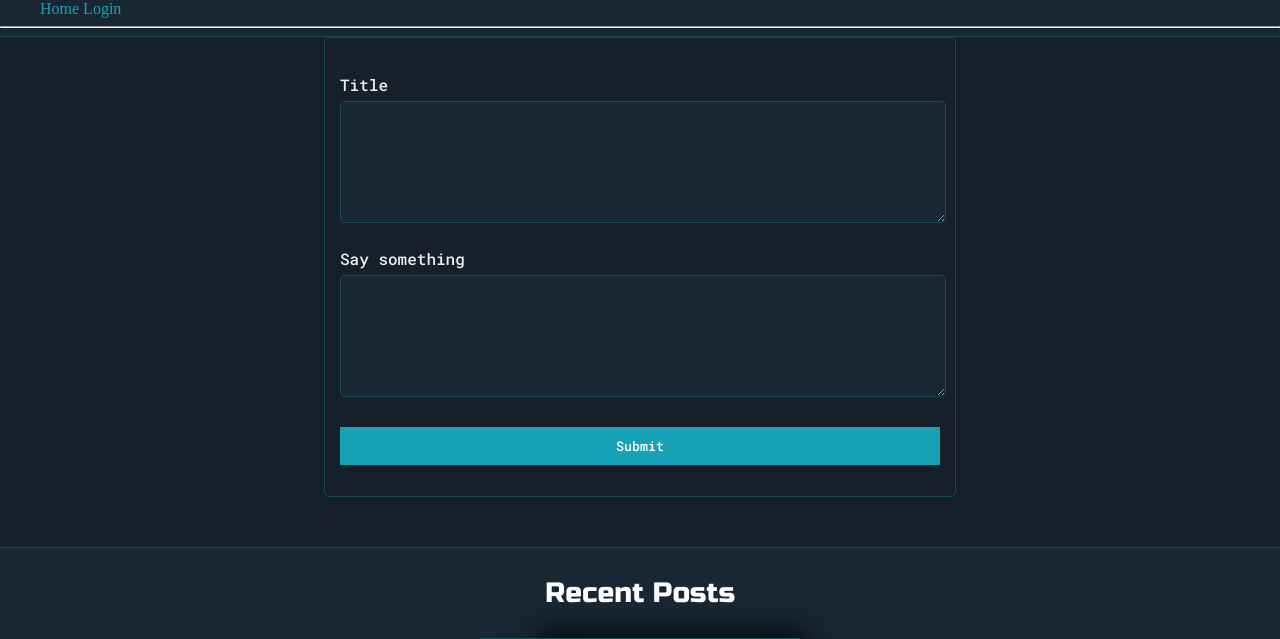
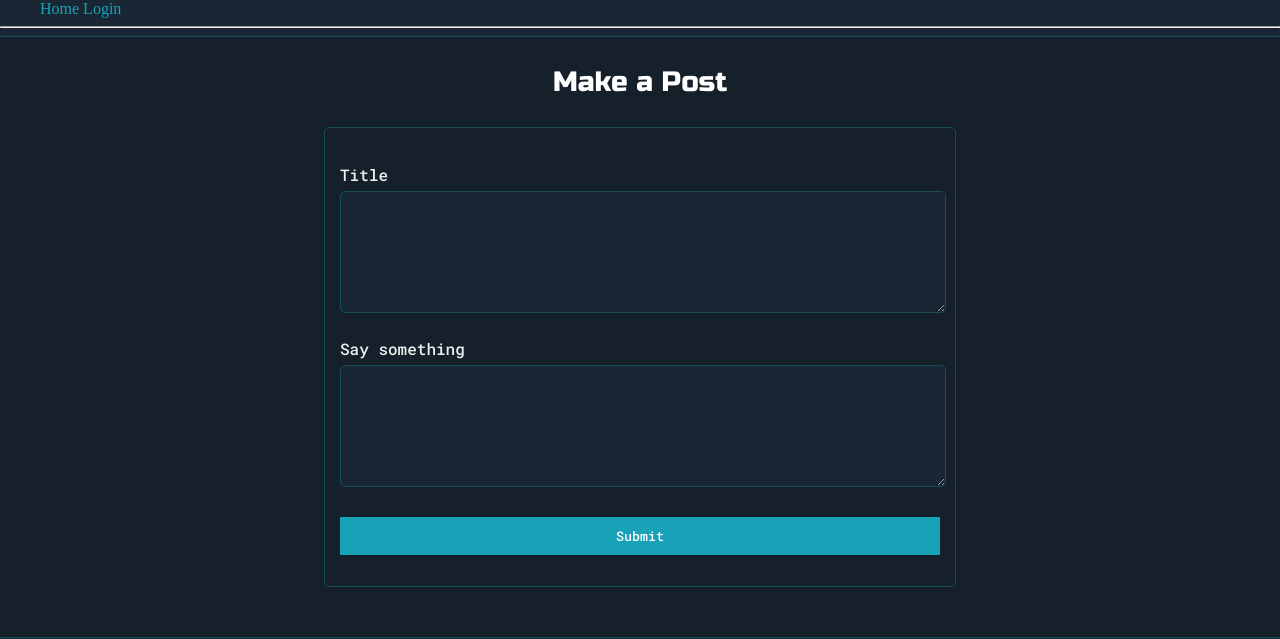
Before and after one commit to SeJeMo/godsofsummer, a Flask app: template app/templates/index.html in a window 1280 px wide. Shown: the top 639 px of the page. Run offline with Flask 2, Linux system fonts and the light colour scheme; tables that the repository leaves empty hold one stand-in row (values such as "Sample post"); the template is opened without the code that fills it: values that come from a table or form of the project are taken from there, most other values are stand-ins (such as "Sample title", 1, 10 or a date in 2020).

Commit message:
ready for alpha

```diff
--- a/app/routes.py
+++ b/app/routes.py
@@ -17,7 +17,6 @@ def before_request():
 @app.route('/index', methods=['GET', 'POST'])
 @login_required
 def index():
-    p = Post()
     user = User.query.filter_by(username=current_user.username).first_or_404()
     form = PostForm()
     if form.validate_on_submit():
@@ -27,7 +26,7 @@ def index():
         flash('Your post is now live!')
         return redirect(url_for('index'))
 
-    posts = p.getAll()
+    posts = Post.query.order_by(Post.timestamp.desc()).all()
     return render_template("index.html", title='Home Page', form=form,
                            posts=posts, user=user)
 
--- a/app/templates/_post.html
+++ b/app/templates/_post.html
@@ -3,7 +3,11 @@
         <img class="thumbnail" src="{{ user.avatar(post.getAuthor()) }}">
         <div class="post-preview">
             <h5 class="post-title">{{ post.title }}</h5>
-            <p class="post-intro">{{ post.getAuthor() }}</p>
+            <p class="post-intro">
+                <a href="{{ url_for('profile', username=post.getAuthor()) }}">
+                    {{ post.getAuthor() }}
+                </a>
+            </p>
             <p class="post-intro">{{ post.body[:30] }}</p>
             <a target="_blank" href="#">Read More</a>
         </div>
--- a/app/templates/index.html
+++ b/app/templates/index.html
@@ -3,6 +3,7 @@
 {% block content %}
     <section class="s1">
         <div class="main-container">
+            <h3 style="text-align: center;">Make a Post</h3>
             <form action="" method="post" id = "contact-form">
                 {{ form.hidden_tag() }}
                 <p>
```
Also changed, not shown: app.db, 1 other file.
